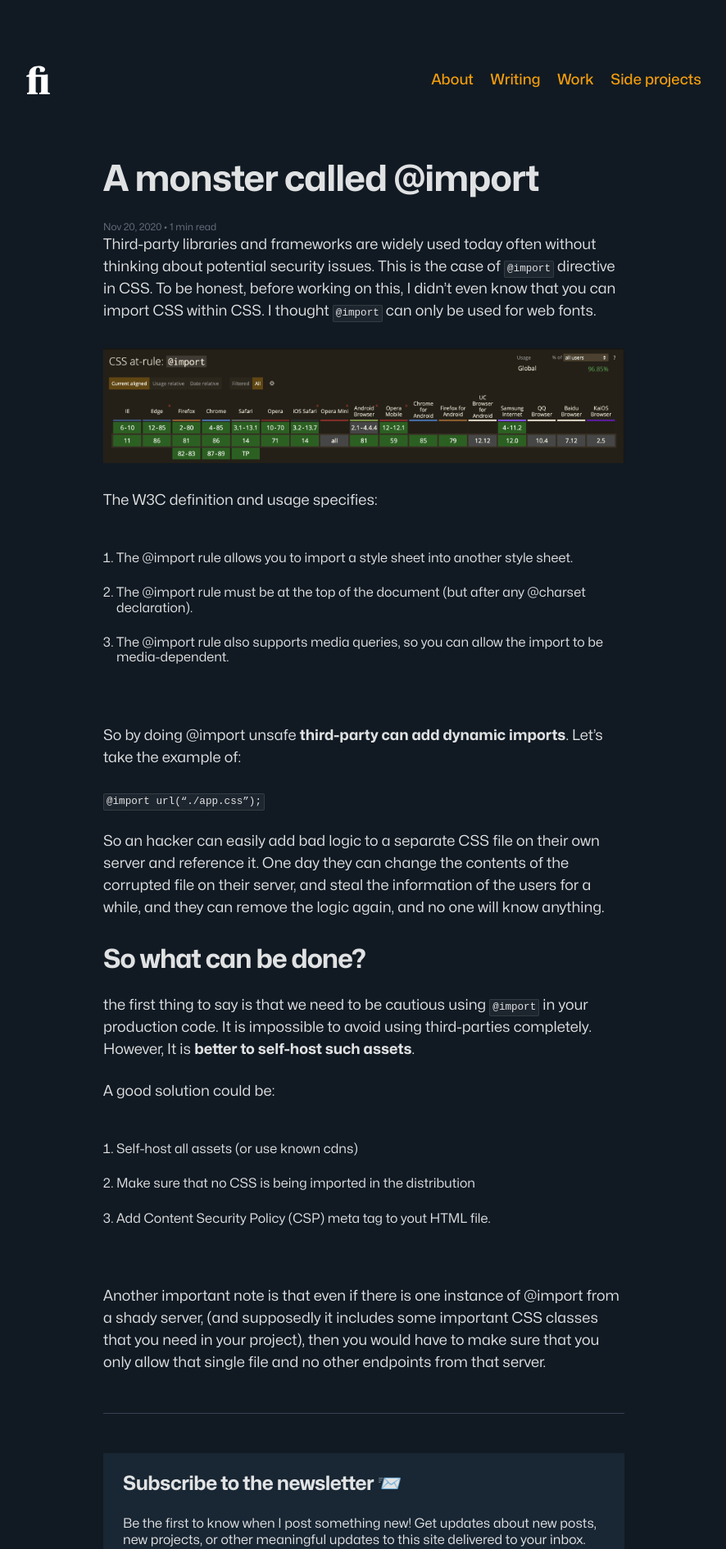
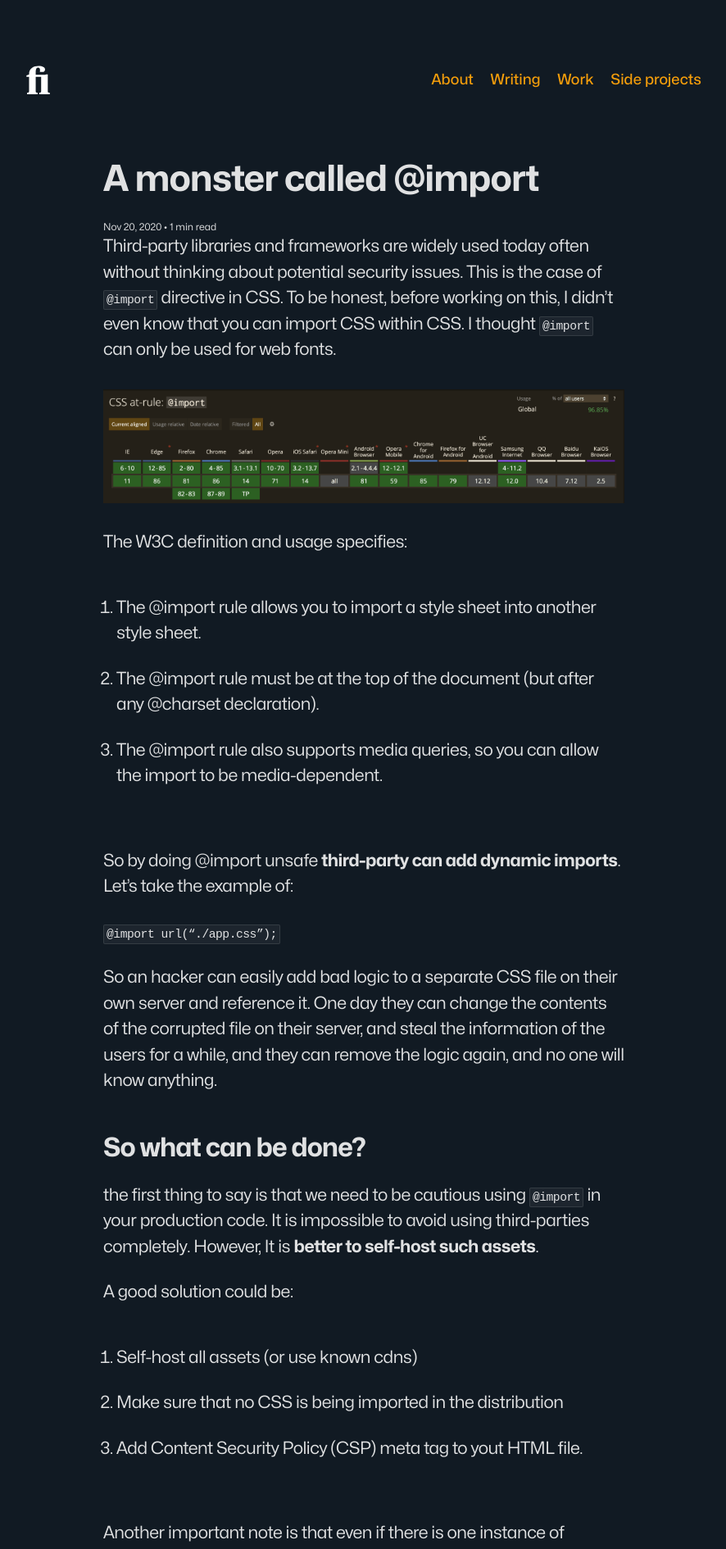
Before and after one commit to zetareticoli/fi, a Jekyll site: the page built from _posts/2020-11-20-a-monster-called-import.md, in a window 1280 px wide. Shown: the top 1890 px of the page at 82% size, without its empty margins (196-1082 px from the left). Built offline with Jekyll 4.4.1, drawn with Linux system fonts in a browser that asks for light colours.

Commit message:
Fixed posts ul and ol

```diff
--- a/_sass/objects/_post.scss
+++ b/_sass/objects/_post.scss
@@ -1,7 +1,7 @@
-.post {
+.post__body {
   & > p,
   & > ul,
-  & > ol, {
+  & > ol {
     @extend .body-post;
   }
 
```
